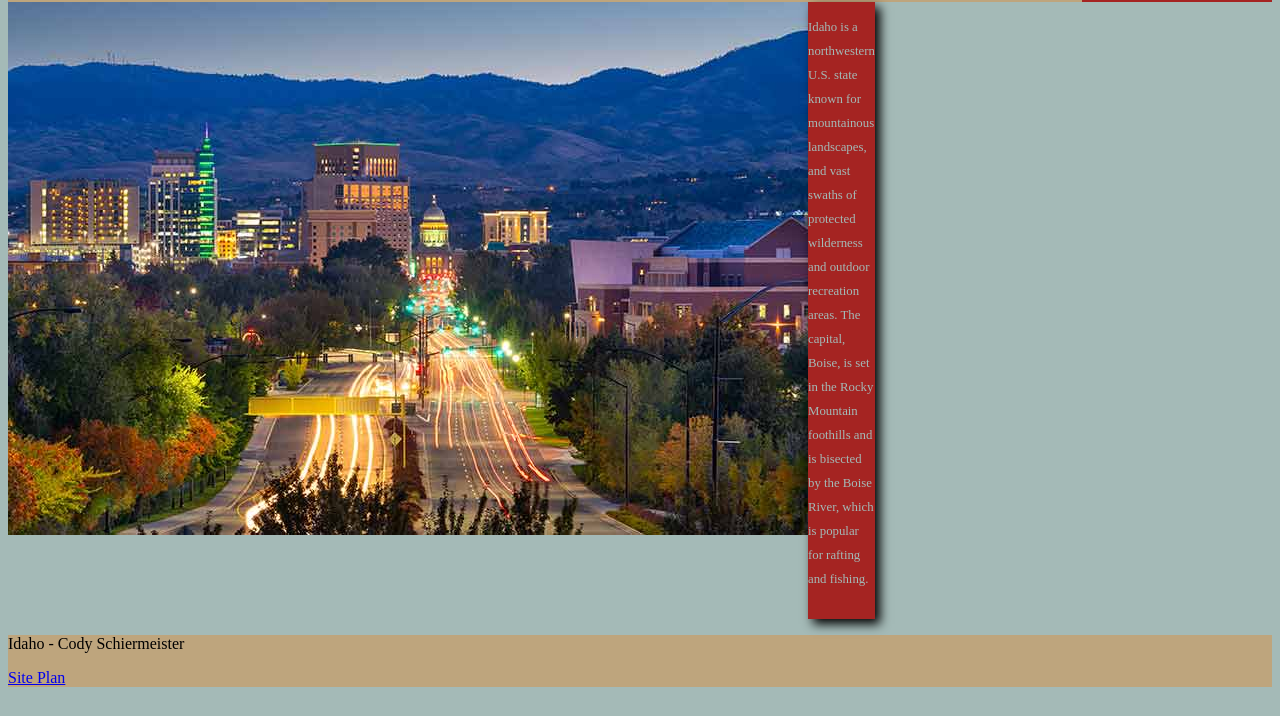
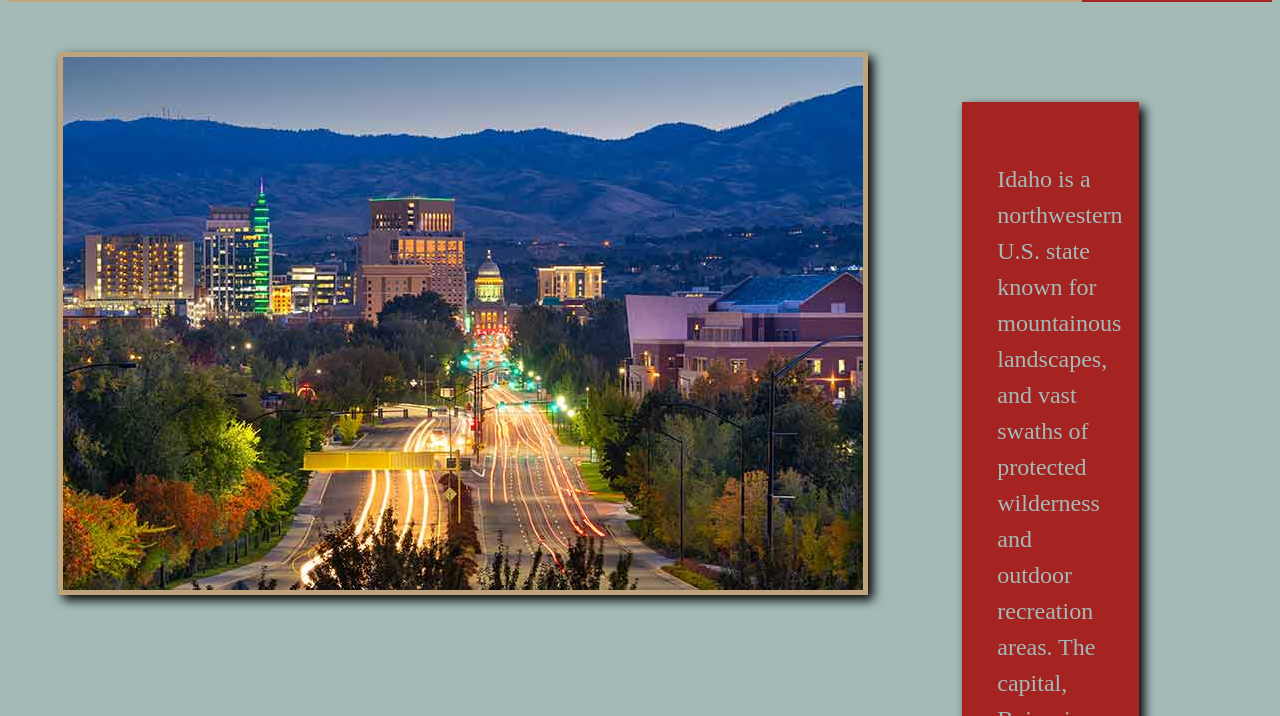
Before and after one commit to Cschiermeister/PersonalSite, a plain HTML site: page index.html in a window 1280 px wide. Shown: the part 544-1260 px from the top of the page. Drawn offline with Linux system fonts and the light colour scheme.

Commit message:
added more html and css

```diff
--- a/css/style.css
+++ b/css/style.css
@@ -73,15 +73,27 @@ nav a:hover {
     display: grid;
     grid-template-columns: repeat(9, 1fr);
 }
+#picture {
+    box-shadow: 5px 5px 10px black;
+    margin: 50px;
+    border: 5px #BEA57D solid;
+}
 .wiki {
     background-color: #a52422;
     line-height: 1.5em;
     box-shadow: 5px 5px 10px black;
-}
-.wiki p {
+
     color: #A4BAB7;
-    font-size: .8em;
-    padding-bottom: 15px;
+    font-size: x-large;
+
+    line-height: 1.5em;
+    padding: 35px;
+    margin-top: 100px;
+    margin-bottom: 100px;
+    grid-column: 3/7;
+    grid-row: 1;
+    box-shadow: 5px 5px 10px black;
+
 }
 
 /*---------------------------------------------------------------------------------------------------------*/
@@ -155,6 +167,7 @@ nav a:hover {
     width: 475px;
     height: 375px;
     perspective: 1000px; /* Remove this if you don't want the 3D effect */
+    box-shadow: 5px 5px 10px black;
   }
 
   /* This container is needed to position the front and back side */
@@ -208,9 +221,35 @@ nav a:hover {
 /*---------------------------------------------------------------------------------------------------------*/
 /* Footer */
 /*---------------------------------------------------------------------------------------------------------*/
-footer{
+
+footer {
     background-color: #BEA57D;
+    color: #a52422;
+    padding: 25px 50px;
+    display: flex;
+    justify-content: space-around;
+    align-items: center;
+    font-weight: bold;
 }
-
+footer a:hover {
+    color: #A4BAB7;
+    background-color: #a52422;
+    text-decoration: none;
+    font-size: 18px;
+    padding: 15px 30px;
+    border-radius: 5px;
+}
+footer a {
+    font-size: 18px;
+    padding: 15px 30px;
+    text-decoration: none;
+    color: #a52422;
+}
+footer p {
+    font-size: 1.2em;
+}
+footer p a:hover {
+    text-decoration: underline;
+}
 /*  */
 /*  */
--- a/index.html
+++ b/index.html
@@ -28,9 +28,9 @@
 
     </header>
 <!----------------------------------------------------------------------------------------->
-    <main class="home-grid">
+<main class="home-grid">
 <!----------------------------------------------------------------------------------------->
-        <img src="images/boise.jpg" alt="boise at night">
+        <img id="picture" src="images/boise.jpg" alt="boise at night">
 <section class ="wiki">
         <p>
             Idaho is a northwestern U.S. state known for mountainous landscapes, and vast swaths of protected wilderness and outdoor recreation areas. The capital, Boise, is set in the Rocky Mountain foothills and is bisected by the Boise River, which is popular for rafting and fishing.
@@ -43,8 +43,9 @@
     </main>
 <!----------------------------------------------------------------------------------------->
     <footer>
-        <p>Idaho - Cody Schiermeister</p>
+        <p>Welcome to Idaho! - Cody Schiermeister</p>
         <p><a href="site-plan.html">Site Plan</a></p>
+        <p><a href="https://en.wikipedia.org/wiki/Idaho" target="_blank">Idaho State wiki</a></p>
         <!-- <p><a href="contactus.html">Contact Me</a></p> -->
     </footer>
 </div>
```
Also changed, not shown: places.html (+2 -0 lines), things.html (+2 -0 lines).
